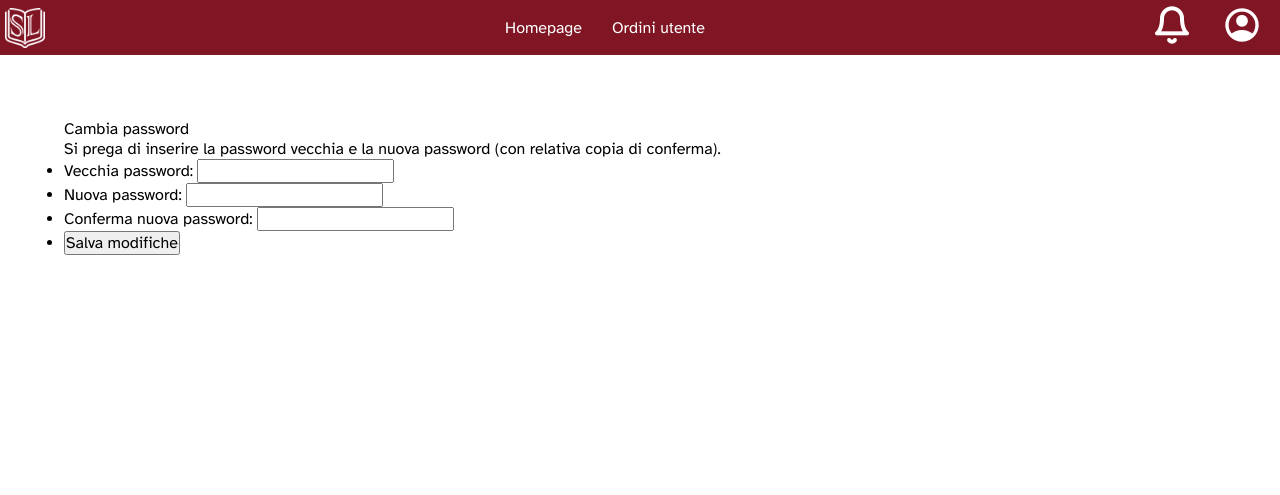
After one commit to luca-casadei/web-assignment, a PHP site: page /change_password_index.php in a window 1280 px wide. The commit adds this page. Shown: the top 495 px of the page. Run offline with PHP 8.4, Linux system fonts and the light colour scheme; the visitor is signed in with stand-in values (Sample User, id 1).

Commit message:
Added change password page and redirect.

```diff
--- /dev/null
+++ b/SegnaLibro/change_password_index.php
@@ -0,0 +1,15 @@
+<?php
+    require './bootstrap.php';
+
+    if(isUserLoggedIn()){
+        define("DIRECT_ACCESS", false);
+        $tp["title"] = "SegnaLibro - Cambio password";
+        $tp["identification"] = "change_password";
+        $tp["content"] = './pages/change_password.php';
+    }
+    else{
+        header("Location: ./login_index.php");
+    }
+
+    require './template/base.php';
+?>
--- a/SegnaLibro/css/style.css
+++ b/SegnaLibro/css/style.css
@@ -51,6 +51,10 @@ nav>ul:first-of-type{
 
 nav>ul:last-of-type{
   margin-right: 1%;
+}
+
+nav > ul:last-of-type > li{
+  cursor: pointer;
 }
 
 nav > ul:last-of-type > li:last-of-type{
--- a/SegnaLibro/db/database.php
+++ b/SegnaLibro/db/database.php
@@ -12,7 +12,7 @@ class DatabaseHelper
     }
 
     public function checkLogin($email){
-        $query = "SELECT Email, Password, Nome, Cognome FROM account WHERE Email = ?";
+        $query = "SELECT * FROM ACCOUNT WHERE Email = ?";
         $stmt = $this->db->prepare($query);
         $stmt->bind_param('s',$email);
         $stmt->execute();
--- /dev/null
+++ b/SegnaLibro/pages/change_password.php
@@ -0,0 +1,21 @@
+<h1>Cambia password</h1>
+<form>
+    Si prega di inserire la password vecchia e la nuova password (con relativa copia di conferma).
+    <ul>
+        <li>
+            <label for="old-password">Vecchia password:</label>
+            <input type="password" id="old-password" required>
+        </li>
+        <li>
+            <label for="new-password">Nuova password:</label>
+            <input type="password" id="new-password" required>
+        </li>
+        <li>
+            <label for="new-password-confirm">Conferma nuova password:</label>
+            <input type="password" id="new-password-confirm" required>
+        </li>
+        <li>
+            <input type="submit" value="Salva modifiche">
+        </li>
+    </ul>
+</form>
--- a/SegnaLibro/pages/profile.php
+++ b/SegnaLibro/pages/profile.php
@@ -24,7 +24,7 @@ if(!defined('DIRECT_ACCESS')){
             <input type="text" id="address" name="address" placeholder="Via esempio, 50" />
         </li>
     </ul>
-    <a href="change_password.php" class="change-password-link">Modifica Password</a>
+    <a href="./change_password_index.php">Modifica Password</a>
     <input type="submit" value="Salva Modifiche" />
 </form>
-<a href="./pages/logout.php" class="logout-link">Disconnetti</a>
+<a href="./pages/logout.php">Disconnetti</a>
--- a/SegnaLibro/utils/functions.php
+++ b/SegnaLibro/utils/functions.php
@@ -13,6 +13,7 @@ function debug_to_console($data) {
 // User functions
 //
 function registerLoggedUser($user) {
+    $_SESSION["userid"] = $user["UniqueUserID"];
     $_SESSION["email"] = $user["Email"];
     $_SESSION["name"] = $user["Nome"];
     $_SESSION["lastname"] = $user["Cognome"];
```
